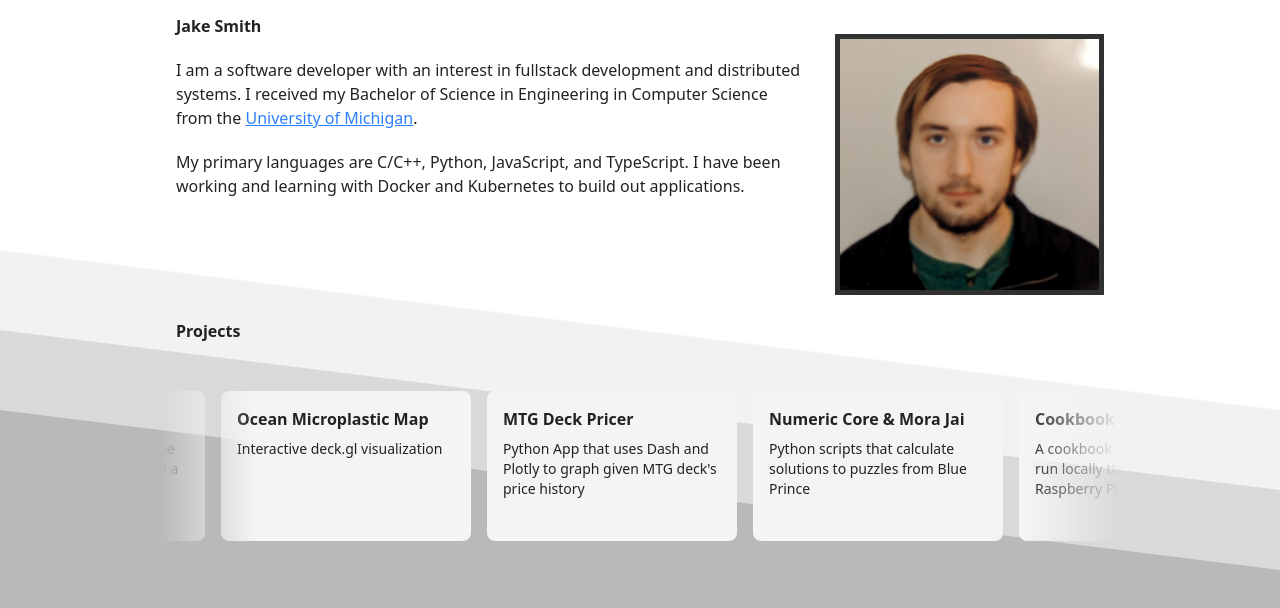
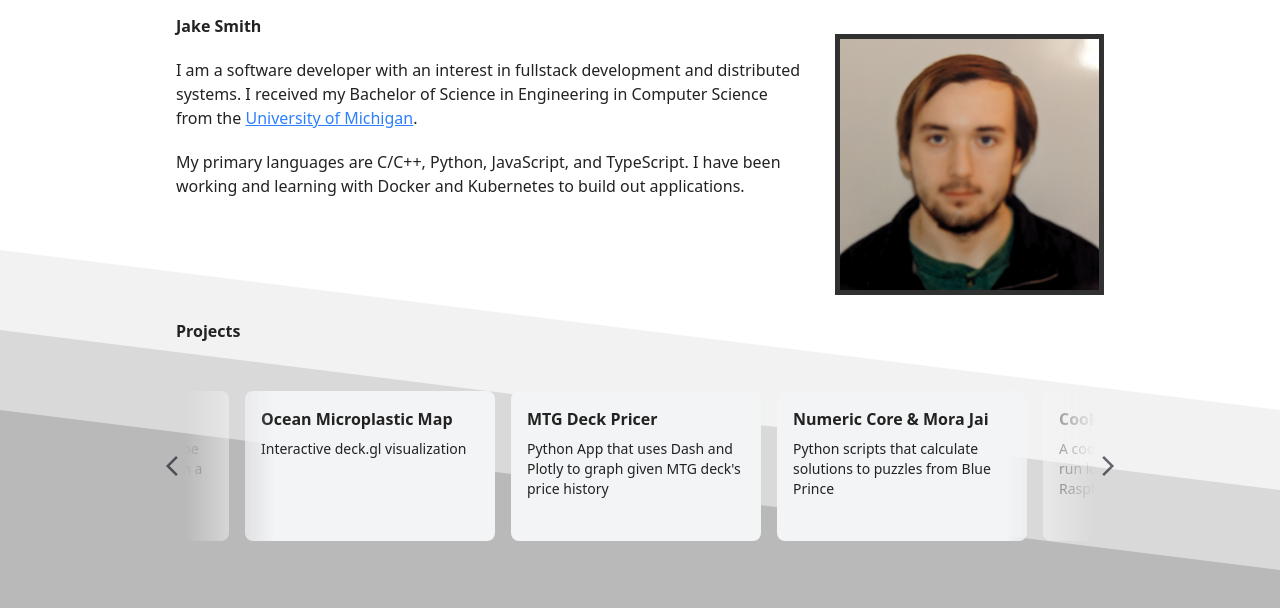
Before and after one commit to Jaksmiths/Jaksmiths.github.io, a plain HTML site: page index.html in a window 1280 px wide. Shown: the part 70-678 px from the top of the page. Drawn offline with Linux system fonts and the light colour scheme.

Commit message:
added arrow buttons and updated map.html

```diff
--- a/carousel.js
+++ b/carousel.js
@@ -20,6 +20,16 @@ carousel.addEventListener('scroll', () => {
     } else if (carousel.scrollLeft <= 0) {
         carousel.scrollLeft += setWidth;
     }
+    console.log(carousel.scrollLeft);
+});
+
+// Arrow button scrolling
+const scrollAmount = 270; // card width + gap
+document.getElementById('scroll-left').addEventListener('click', () => {
+    carousel.scrollBy({ left: -scrollAmount, behavior: 'smooth' });
+});
+document.getElementById('scroll-right').addEventListener('click', () => {
+    carousel.scrollBy({ left: scrollAmount, behavior: 'smooth' });
 });
 
 carousel.addEventListener('mousedown', (e) => {
--- a/index.html
+++ b/index.html
@@ -54,6 +54,14 @@
 
     <!-- Scrollable card row -->
     <div class="flex max-w-[960px] mx-auto px-4 py-6 font-bold">Projects</div>
+
+    <div class="relative w-full max-w-[960px] mx-auto flex items-center">
+        <button id="scroll-left" class="left-0 z-10 h-10 w-10 flex items-center justify-center rounded-full bg-gray-200 dark:bg-gray-700 opacity-60 hover:opacity-100 transition-opacity">
+            <svg class="text-gray-950 dark:text-gray-50 fill-current" height="24px" viewBox="0 -960 960 960" width="24px" fill="#e3e3e3">
+                <path d="M640-80 240-480l400-400 71 71-329 329 329 329-71 71Z"/>
+            </svg>
+        </button>
+
         <div id="carousel" class="flex gap-4 overflow-x-auto max-w-[960px] mx-auto px-4 py-6 mask-x-from-90% mask-x-to-100% cursor-grab select-none scrollbar-hide">
             <a href="./proj/map/map.html" class="flex-none w-[250px] h-[150px] rounded-lg bg-gray-100 dark:bg-gray-800 p-4 hover:shadow-lg dark:hover:shadow-gray-600 transition-shadow">
                 <h3 class="font-bold">Ocean Microplastic Map</h3>
@@ -85,7 +93,15 @@
                 </p>
             </a>
         </div>
+
+        <button id="scroll-right" class="right-0 z-10 h-10 w-10 flex items-center justify-center rounded-full bg-gray-200 dark:bg-gray-700 opacity-60 hover:opacity-100 transition-opacity">
+            <svg class="text-gray-950 dark:text-gray-50 fill-current" height="24px" width="24px" viewBox="0 -960 960 960" fill="#e3e3e3">
+                <path d="m321-80-71-71 329-329-329-329 71-71 400 400L321-80Z"/>
+            </svg>
+        </button>
+
         <script src="carousel.js"></script>
+    </div>
 </body>
 
 </html>
```
Also changed, not shown: proj/map/map.html (+2 -2 lines). Lines whose indentation alone changed are shown as unchanged.
